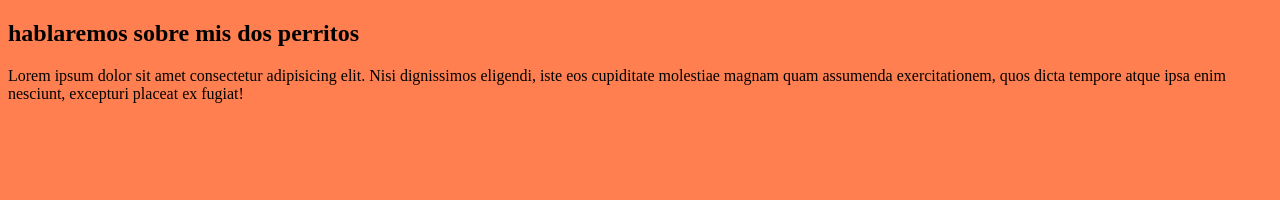
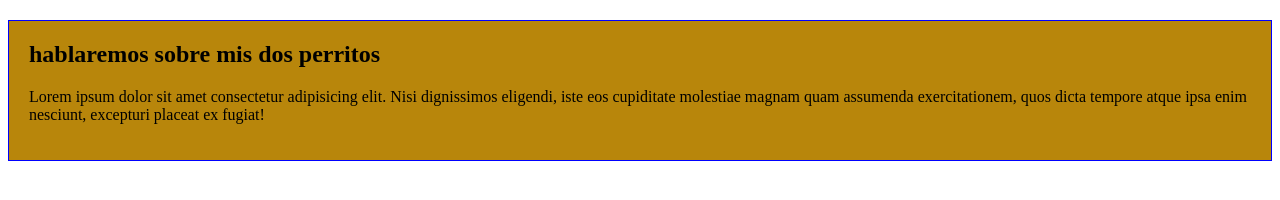
Before and after one commit to crisxivan/prueba, a plain HTML site: page index.html in a window 1280 px wide. Drawn offline with Linux system fonts and the light colour scheme.

Commit message:
mejoramos un poco la apariencia de nuestro index

```diff
--- a/css/estilos.css
+++ b/css/estilos.css
@@ -1,3 +1,15 @@
 body{
-    background-color: coral;
+
 }
+
+.main{
+    width: 70;
+    background-color: darkgoldenrod;
+    margin: 20px auto;
+    border: 1px solid blue;
+    padding: 20px;
+}
+
+h2{
+    margin-top: 0px;
+}
```
